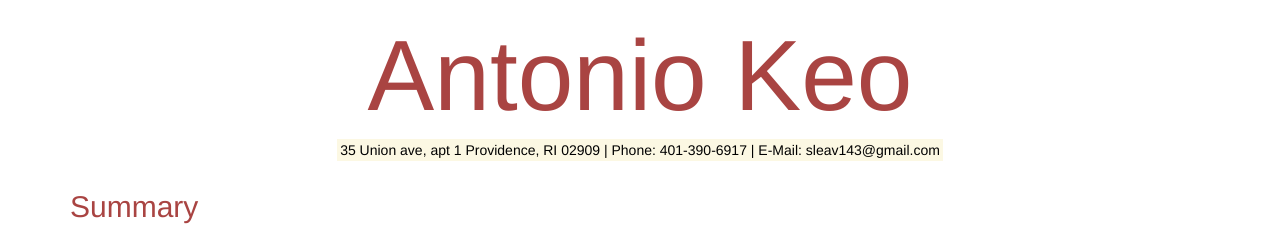
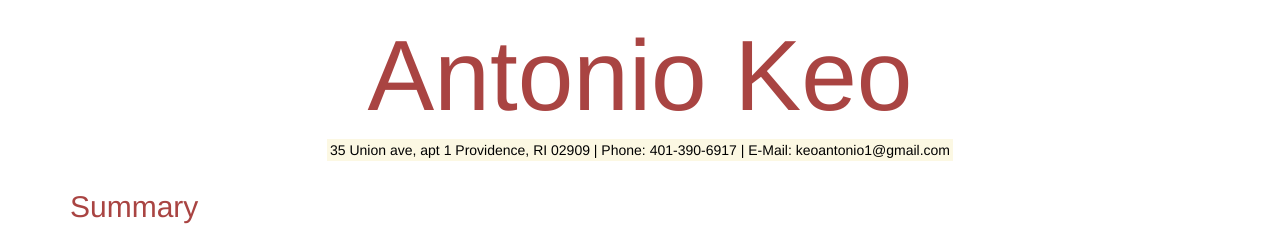
Before and after one commit to Antkeo1/devResume, a plain HTML site: page index.html in a window 1280 px wide. Shown: the top 229 px of the page. Drawn offline with nearby package versions, Linux system fonts and the light colour scheme.

Commit message:
updated my contact information

```diff
--- a/index.html
+++ b/index.html
@@ -17,7 +17,7 @@
     <p><mark>35 Union ave, apt 1
       Providence, RI 02909
       | Phone: 401-390-6917
-      | E-Mail: sleav143@gmail.com
+      | E-Mail: keoantonio1@gmail.com
     </mark></p>
   </div>
 
```
